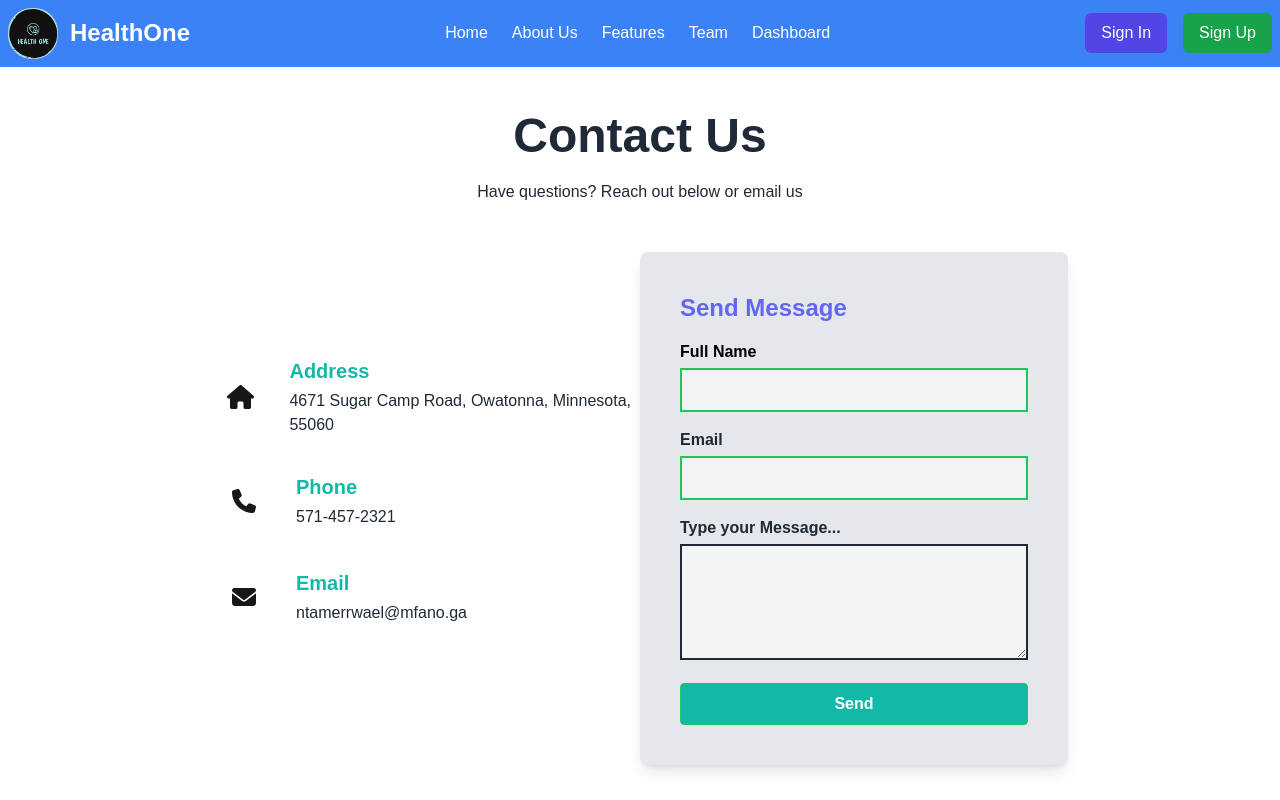
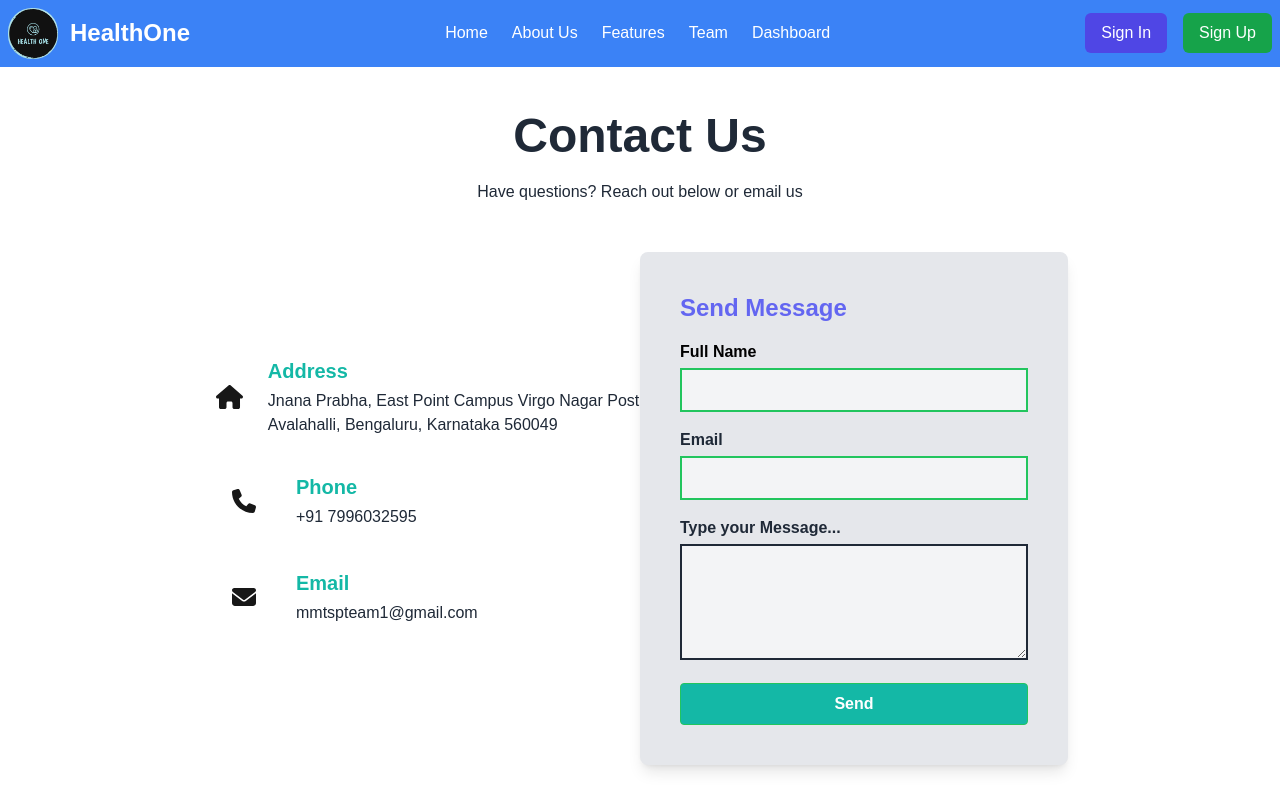
Before and after one commit to mmtspteam1/healthone, a Next.js app: page /contact in a window 1280 px wide. Shown: the top 800 px of the page. Built offline with nearby package versions, Linux system fonts and the light colour scheme; no server answers.

Commit message:
updated links

```diff
--- a/src/app/components/footer.tsx
+++ b/src/app/components/footer.tsx
@@ -27,7 +27,7 @@ const RESOURCES: LinkItem[] = [
   { name: "Patient Stories", link: "/patient-stories" },
   { name: "Blog", link: "/blog" },
   { name: "FAQs", link: "/faq" },
-  { name: "Events & Workshops", link: "/events" },
+  { name: "Events & Workshops", link: "/vents" },
 ];
 
 const ABOUT: LinkItem[] = [
--- a/src/app/contact/page.tsx
+++ b/src/app/contact/page.tsx
@@ -74,7 +74,7 @@ const ContactUs: React.FC = () => {
                                 </div>
                                 <div className="ml-5">
                                     <h4 className="text-teal-500 text-xl mb-1 font-bold">Address</h4>
-                                    <p className="text-gray-800">4671 Sugar Camp Road, Owatonna, Minnesota, 55060</p>
+                                    <p className="text-gray-800">Jnana Prabha, East Point Campus Virgo Nagar Post Avalahalli, Bengaluru, Karnataka 560049</p>
                                 </div>
                             </div>
                             <div className="mb-8 flex items-center">
@@ -83,7 +83,7 @@ const ContactUs: React.FC = () => {
                                 </div>
                                 <div className="ml-5">
                                     <h4 className="text-teal-500 text-xl mb-1 font-bold">Phone</h4>
-                                    <p className="text-gray-800">571-457-2321</p>
+                                    <p className="text-gray-800">+91 7996032595</p>
                                 </div>
                             </div>
                             <div className="mb-8 flex items-center">
@@ -92,7 +92,7 @@ const ContactUs: React.FC = () => {
                                 </div>
                                 <div className="ml-5">
                                     <h4 className="text-teal-500 text-xl mb-1 font-bold">Email</h4>
-                                    <p className="text-gray-800">ntamerrwael@mfano.ga</p>
+                                    <p className="text-gray-800">mmtspteam1@gmail.com</p>
                                 </div>
                             </div>
                         </div>
```
